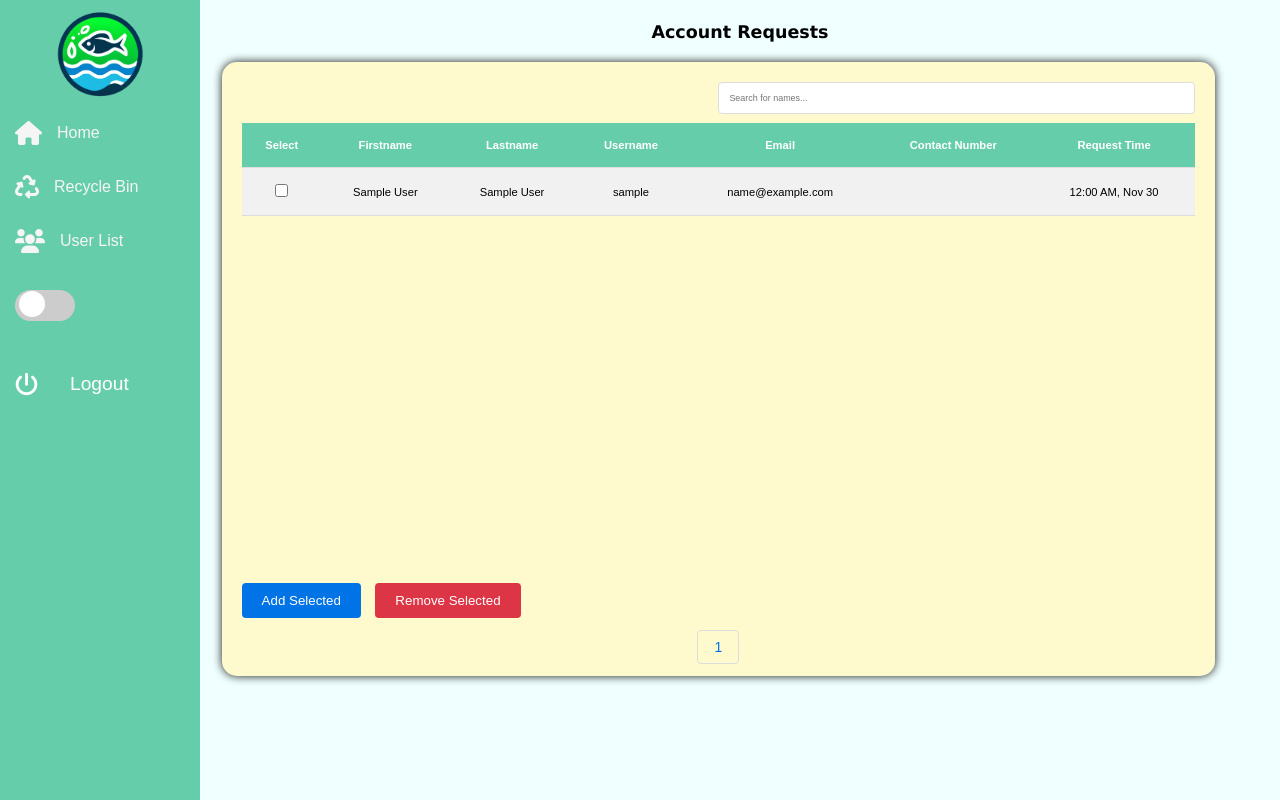
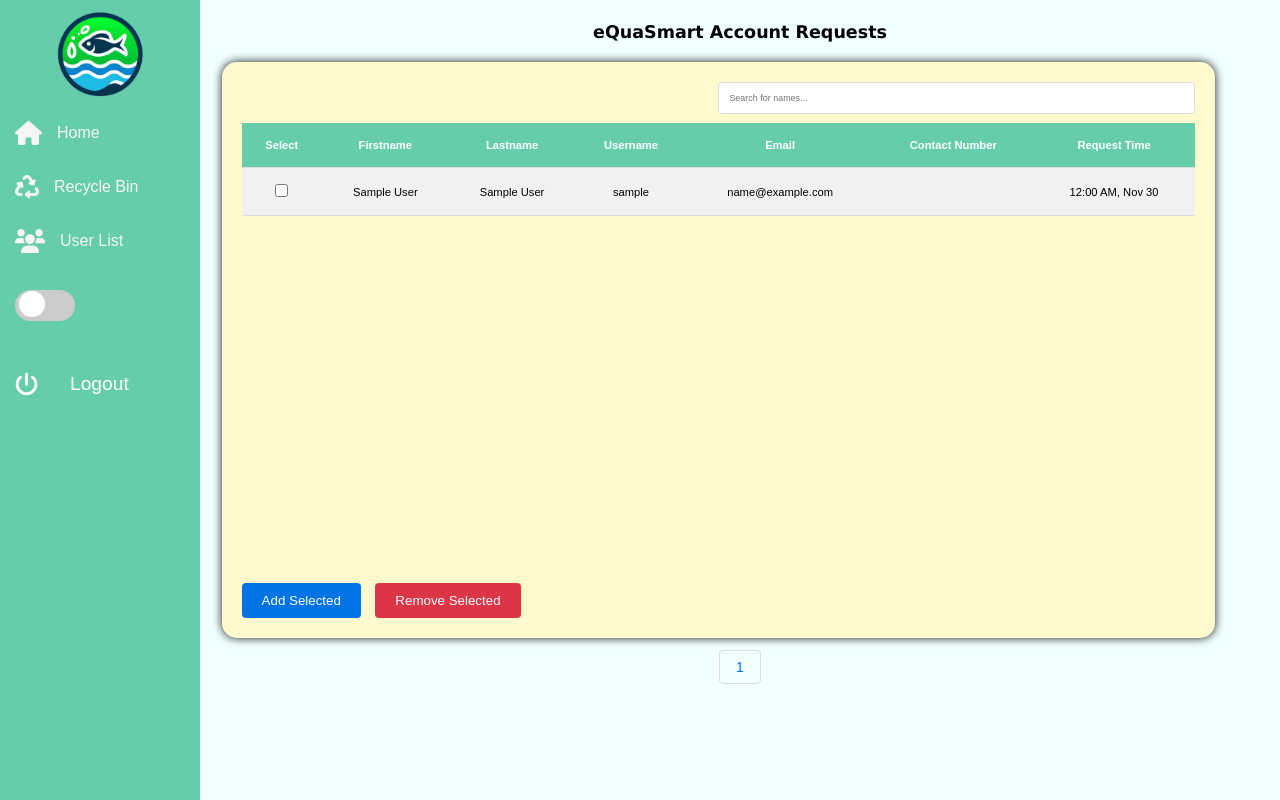
Before and after one commit to markplnivo/equasmart, a PHP site: page /admin/admin_home.php in a window 1280 px wide. Run offline with PHP 8.4, Linux system fonts and the light colour scheme; the visitor is signed in with stand-in values (Sample User, id 1).

Commit message:
update before merge

```diff
--- a/html/admin/admin_home.php
+++ b/html/admin/admin_home.php
@@ -1,4 +1,4 @@
-<!-- gitHUB by Jayson -->
+<!-- j -->
 <?php ob_start();
 include "../logindbase.php";
 ?>
@@ -84,6 +84,7 @@ include "../logindbase.php";
             grid-area: 1 / 2 / -1 / -1;
             grid-template-columns: 1fr;
             background-color: azure;
+
         }
         h2 {
         font-size: var(--step-1);
@@ -92,6 +93,7 @@ include "../logindbase.php";
             height: 5%;
         margin-top: 2%;
     }
+
     #maintable {
             width: 92%;
             height: auto;
@@ -101,6 +103,7 @@ include "../logindbase.php";
         padding: 20px;
             margin-left: 2%;
     }
+
     table {
         width: 100%;
         border-collapse: collapse;
@@ -120,6 +123,7 @@ include "../logindbase.php";
             text-align: center;
         border-bottom: 1px solid #ddd;
     }
+
     th {
         background-color: mediumaquamarine;
         color: white;
@@ -136,6 +140,7 @@ include "../logindbase.php";
         grid-column: 2 / 3;
         grid-row: 3 / 4;
     }
+
     #pageNumbers a {
         color: #0073e6;
         padding: 8px 16px;
@@ -146,6 +151,7 @@ include "../logindbase.php";
         transition: background-color 0.3s ease;
         font-size: var(--step-0);
     }
+
     #pageNumbers a:hover {
         background-color: #0073e6;
         color: white;
@@ -163,17 +169,21 @@ include "../logindbase.php";
         cursor: pointer;
         transition: background-color 0.3s ease;
     }
+
     #addSelect:hover {
         background-color: #005bb5;
     }
+
     #removeSelect {
         background-color: #dc3545;
         /* Warning color (Bootstrap's danger color) */
     }
+
     #removeSelect:hover {
         background-color: #c82333;
         /* Darker shade for hover effect */
     }
+
     #searchInput {
         padding: 10px;
         width: 50%;
@@ -185,12 +195,14 @@ include "../logindbase.php";
         margin-bottom: 1%;
         font-size: var(--step--2);
     }
+
     input[type="checkbox"] {
         cursor: pointer;
         accent-color: #0073e6;
         border: 1px solid #ddd;
         border-radius: 4px;
     }
+
     select {
         padding: 8px;
         border: 1px solid #ddd;
@@ -199,9 +211,11 @@ include "../logindbase.php";
         cursor: pointer;
         transition: border-color 0.3s ease;
     }
+
     select:hover {
         border-color: #0073e6;
     }
+
 /* Mobile responsiveness */
 @media (max-width: 1010px) {
         *, body{
@@ -479,7 +493,7 @@ include "../logindbase.php";
             }
             .pagination{
                 display: inline;
-            }
+    }
     #addSelect,
             #removeSelect {
         padding-block: 2%;
@@ -489,6 +503,8 @@ include "../logindbase.php";
     }
     }
 </style>
+
+
 <body>
     <?php
     include "admin_menu.php";
@@ -507,7 +523,7 @@ include "../logindbase.php";
     $rs_result = mysqli_query($conn, $sql);
     ?>
     <div class="container_menu">
-        <h2>Account Requests</h2>
+        <h2>eQuaSmart Account Requests</h2>
         <div class="container">
     <form method="post" action="admin_home.php">
         <div id="maintable">
@@ -549,7 +565,9 @@ include "../logindbase.php";
             </div>
             <input id="addSelect" type="submit" name="add_selected" value="Add Selected">
             <input id="removeSelect" type="submit" name="remove_selected" value="Remove Selected">
+                </div>
     </form>
+
     <div id="pageNumbers">
         <?php
         $sql = "SELECT COUNT(*) FROM account_request";
@@ -580,6 +598,7 @@ if (isset($_POST['remove_selected'])) {
                   SELECT firstname, lastname, email, contact_number, request_datetime, username, user_password
                   FROM account_request
                   WHERE email IN ($placeholders)";
+
         // Create a prepared statement
         if ($stmt = $conn->prepare($insertSql)) {
             // Bind each email to its own placeholder
@@ -588,17 +607,22 @@ if (isset($_POST['remove_selected'])) {
             // Execute the statement to insert the selected rows into the recyclebin table
             $stmt->execute();
         }
+
         // Prepare the SQL statement to delete the records from the original table
         $deleteSql = "DELETE FROM account_request WHERE email IN ($placeholders)";
+
         // Create a prepared statement
         if ($stmt = $conn->prepare($deleteSql)) {
             // Bind each email to its own placeholder
             $stmt->bind_param(str_repeat('s', count($_POST['selected_rows'])), ...$_POST['selected_rows']);
+
             // Execute the statement to delete the selected rows from the original table
             $stmt->execute();
+
             // Close the prepared statement
             $stmt->close();
         }
+
         $_POST['selected_rows'] = array(); // Clear the selected rows array
         header("Location: admin_home.php");
         exit(); // Terminate script execution after redirection
```
Also changed, not shown: html/admin/admin_menu.php (+10 -1 lines), html/admin/admin_recyclebin.php (+15 -2 lines), html/admin/admin_userlist.php (+22 -5 lines).
